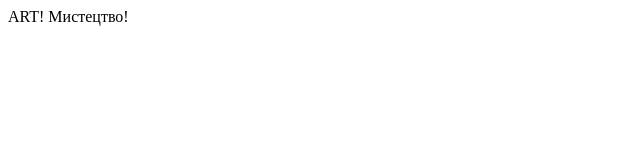
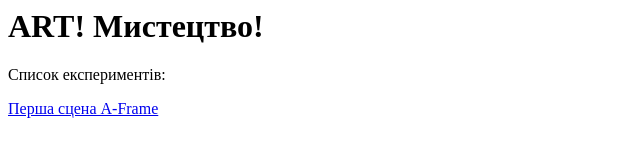
Before and after one commit to volverina/asp22, a plain HTML site: page index.html in a window 1280 px wide. Shown: the whole page, without its empty margins (0-640 px from the left). Drawn offline with Linux system fonts and the light colour scheme.

Commit message:
Update index.html

```diff
--- a/index.html
+++ b/index.html
@@ -2,6 +2,8 @@
 	<head>
 	</head>
 	<body>
-		ART! Мистецтво!
+		<h1>ART! Мистецтво!</h1>
+		Список експериментів:
+		<p><a href="240308.html">Перша сцена A-Frame</a></p>
 	</body>
 </html>
```
